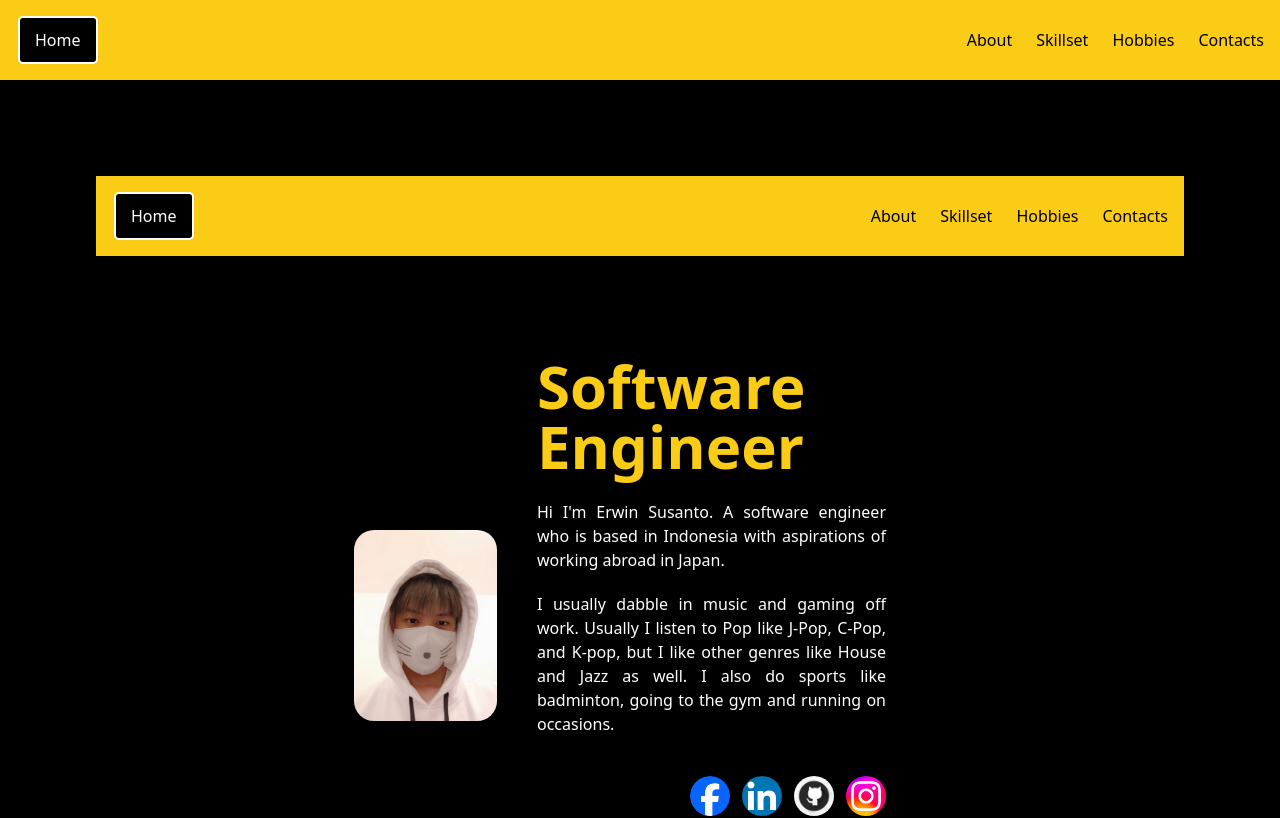
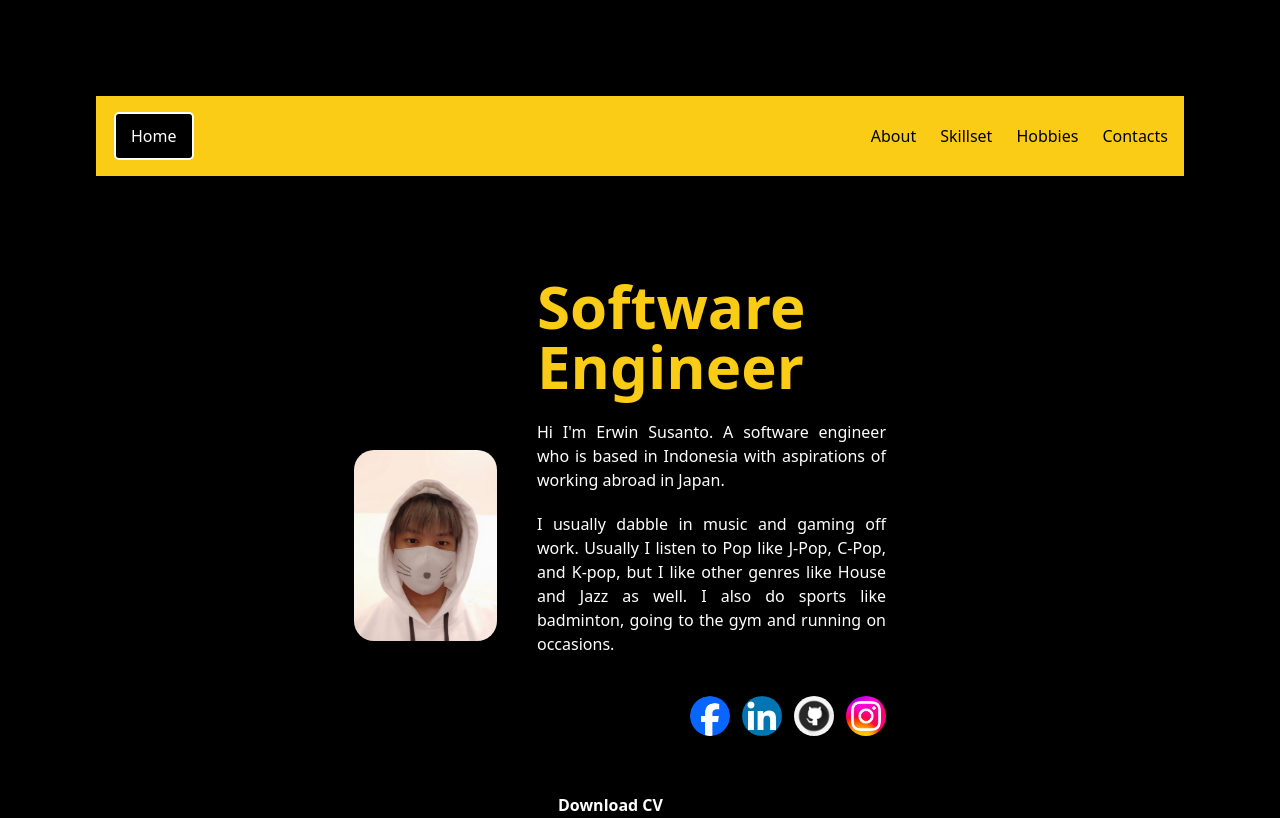
Before and after one commit to Erwin71297/portfolio, a Next.js app: page / in a window 1280 px wide. Shown: the top 818 px of the page. Built offline with nearby package versions, Linux system fonts and the light colour scheme.

Commit message:
Change navbar

```diff
--- a/src/app/component/modals/modal.tsx
+++ /dev/null
@@ -1,23 +0,0 @@
-"use client";
-
-import { Dialog } from "@headlessui/react";
-
-export function Modal({ onClose = () => {}, children }) {
-  return (
-    <Dialog
-      static
-      open={true}
-      onClose={onClose}
-      className="fixed inset-0 z-10 flex items-center justify-center"
-    >
-      <Dialog.Overlay
-        className="fixed inset-0 bg-gray-800/60"
-      />
-      <div className="relative flex items-center justify-center w-1/2">
-        {children}
-      </div>
-    </Dialog>
-  );
-}
-
-export default Modal;
--- a/src/app/component/navigation/index.tsx
+++ /dev/null
@@ -1,17 +0,0 @@
-"use client";
-import { useState } from "react";
-import Navbar from "./navbar";
-
-const Navigation = () => {
-  const [isOpen, setIsOpen] = useState(false);
-  const toggle = () => {
-    setIsOpen(!isOpen);
-  };
-  return (
-    <>
-      <Navbar toggle={toggle} />
-    </>
-  );
-};
-
-export default Navigation;
--- a/src/app/component/navigation/navbar/index.module.css
+++ /dev/null
@@ -1,24 +0,0 @@
-.homebutton {
-    color: white;
-    background-color: black;
-    text-align: center;
-    border: solid white 2px;
-    border-radius: 5px;
-    padding: 10px 15px 10px 15px;
-    margin: 2px;
-  }
-
-  .homebutton:hover {
-    background-color: #36454F;
-    color: white;
-    border: solid gold;
-  }
-
-  .text{
-    z-index: 1;
-  }
-
-  .text:hover{
-    color: #36454F;
-    font-size: larger;
-  }
--- a/src/app/component/navigation/navbar/index.tsx
+++ /dev/null
@@ -1,47 +0,0 @@
-import React from "react";
-import Link from "next/link";
-import styles from "./index.module.css"
-
-const Navbar = ({
-  toggle,
-}:{
-  toggle: () => void;
-}) => {
-  return (
-    <>
-      <div className="w-full h-20 bg-yellow-400 sticky top-0 right-0 left-0 z-10">
-        <div className="container mx-auto px-4 h-full">
-          <div className="flex justify-between items-center h-full">
-            <a href="#home" className={styles.homebutton}>
-              Home
-            </a>
-            <ul className="hidden md:flex gap-x-6 text-black align-right">
-              <li>
-                <Link href="#about">
-                  <p className={styles.text}>About</p>
-                </Link>
-              </li>
-              <li>
-                <Link href="#skillset">
-                  <p className={styles.text}>Skillset</p>
-                </Link>
-              </li>
-              <li>
-                <Link href="/directories/hobbies">
-                  <p className={styles.text}>Hobbies</p>
-                </Link>
-              </li>
-              <li>
-                <Link href="/directories/contact">
-                  <p className={styles.text}>Contacts</p>
-                </Link>
-              </li>
-            </ul>
-          </div>
-        </div>
-      </div>
-    </>
-  );
-};
-
-export default Navbar;
--- a/src/app/layout.tsx
+++ b/src/app/layout.tsx
@@ -1,7 +1,6 @@
 import type { Metadata } from 'next'
 import { Inter } from 'next/font/google'
 import './globals.css'
-import Navigation from "./component/navigation";
 
 const inter = Inter({ subsets: ['latin'] })
 
@@ -19,7 +18,6 @@ export default function RootLayout({
       <body
         className={"${inter.className} text-slate-100 "}
       >
-        <Navigation />
         {children}
       </body>
     </html>
--- a/src/app/page.module.css
+++ b/src/app/page.module.css
@@ -48,3 +48,28 @@
     border-radius: 20px;
     margin: auto;
 }
+
+.homebutton {
+  color: white;
+  background-color: black;
+  text-align: center;
+  border: solid white 2px;
+  border-radius: 5px;
+  padding: 10px 15px 10px 15px;
+  margin: 2px;
+}
+
+.homebutton:hover {
+  background-color: #36454F;
+  color: white;
+  border: solid gold;
+}
+
+.text{
+  z-index: 1;
+}
+
+.text:hover{
+  color: #36454F;
+  font-size: larger;
+}
--- a/src/app/page.tsx
+++ b/src/app/page.tsx
@@ -15,8 +15,6 @@ import {
   Bar,
 } from "recharts";
 import { Check, GitHub, Linkedin, Mail, Tool } from "react-feather";
-import { motion } from "framer-motion";
-import Navigation from "./component/navigation";
 
 export default function Home() {
   //Constants
@@ -212,7 +210,37 @@ export default function Home() {
       <html id="home" className={styles.html}>
         <body>
           {/* Nav Bar */}
-          <Navigation />
+          <div className="w-full h-20 bg-yellow-400 sticky top-0 right-0 left-0 z-10">
+        <div className="container mx-auto px-4 h-full">
+          <div className="flex justify-between items-center h-full">
+            <a href="#home" className={styles.homebutton}>
+              Home
+            </a>
+            <ul className="hidden md:flex gap-x-6 text-black align-right">
+              <li>
+                <Link href="#about">
+                  <p className={styles.text}>About</p>
+                </Link>
+              </li>
+              <li>
+                <Link href="#skillset">
+                  <p className={styles.text}>Skillset</p>
+                </Link>
+              </li>
+              <li>
+                <Link href="/directories/hobbies">
+                  <p className={styles.text}>Hobbies</p>
+                </Link>
+              </li>
+              <li>
+                <Link href="/directories/contact">
+                  <p className={styles.text}>Contacts</p>
+                </Link>
+              </li>
+            </ul>
+          </div>
+        </div>
+      </div>
           {/* Start of intro */}
           <div id="intro" className="w-9/12 mt-20 ml-auto mr-auto">
             <div className="grid grid-cols-4 px-5 w-9/12 ml-auto mr-auto pb-12">
```
